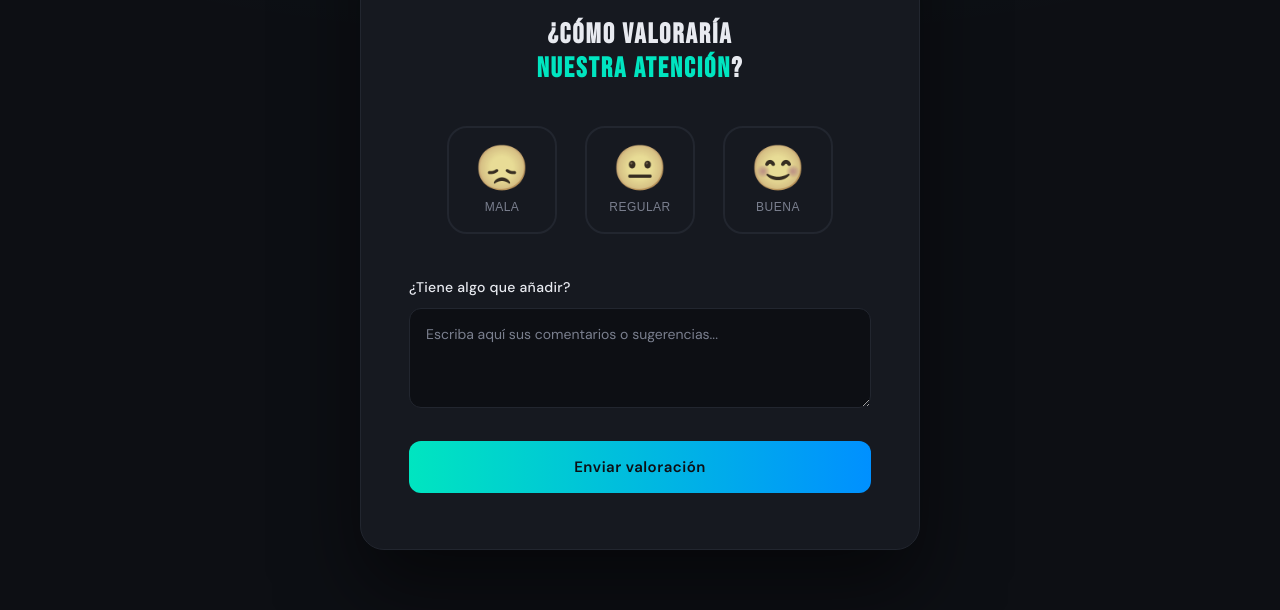
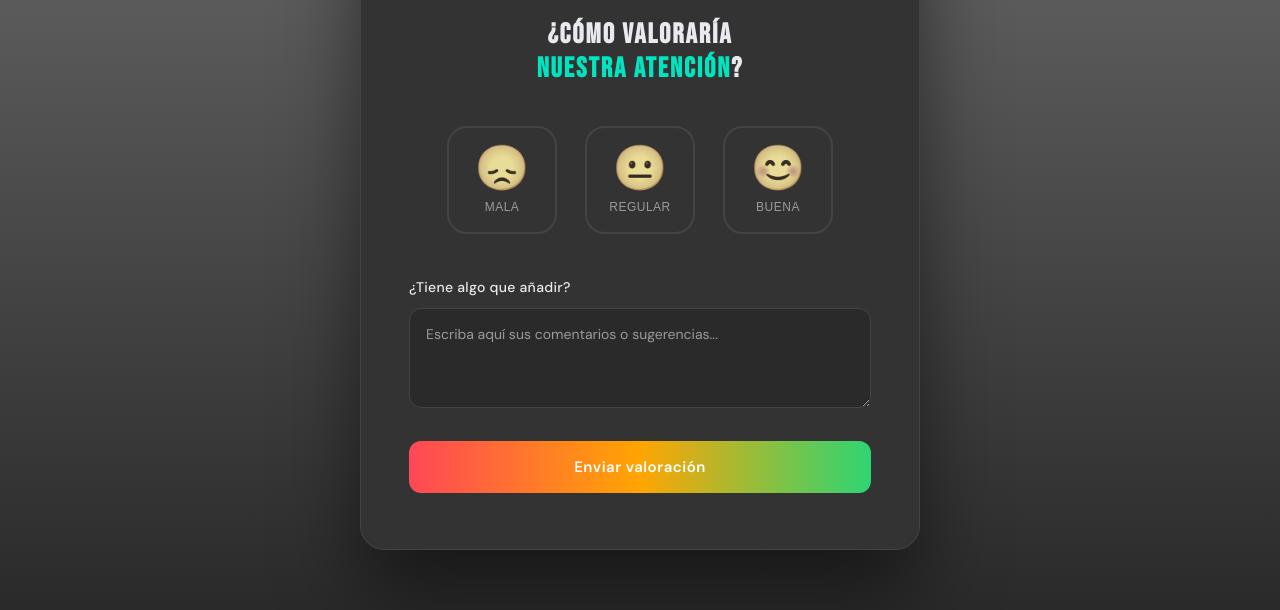
Before and after one commit to Korporatech/korporatech-valoracion, a plain HTML site: page index.html in a window 1280 px wide. Shown: the part 190-800 px from the top of the page. Drawn offline with Linux system fonts and the light colour scheme.

Commit message:
Add files via upload

```diff
--- a/index.html
+++ b/index.html
@@ -8,12 +8,12 @@
   @import url('https://fonts.googleapis.com/css2?family=Bebas+Neue&family=DM+Sans:wght@300;400;500;600&display=swap');
 
   :root {
-    --bg: #0d0f14;
-    --surface: #161920;
-    --border: #22262f;
+    --bg: #2a2a2a;
+    --surface: #333333;
+    --border: #444444;
     --accent: #00e5c0;
     --text: #e8eaf0;
-    --muted: #7a7f8e;
+    --muted: #9a9a9a;
     --red: #ff4757;
     --orange: #ffa502;
     --green: #2ed573;
@@ -22,7 +22,8 @@
   * { margin: 0; padding: 0; box-sizing: border-box; }
 
   body {
-    background: var(--bg);
+    background: linear-gradient(180deg, #6a6a6a 0%, #2a2a2a 100%);
+    background-attachment: fixed;
     color: var(--text);
     font-family: 'DM Sans', sans-serif;
     min-height: 100vh;
@@ -31,7 +32,6 @@
     align-items: center;
     justify-content: center;
     padding: 40px 20px;
-    background-image: radial-gradient(ellipse 80% 50% at 50% -20%, rgba(0,229,192,0.08), transparent);
   }
 
   .card {
@@ -166,12 +166,12 @@
     margin-top: 28px;
     width: 100%;
     padding: 16px;
-    background: linear-gradient(90deg, var(--accent), #0090ff);
+    background: linear-gradient(90deg, #ff4757, #ffa502, #2ed573);
     border: none;
     border-radius: 12px;
-    color: #0d0f14;
+    color: #ffffff;
     font-family: 'DM Sans', sans-serif;
-    font-weight: 600;
+    font-weight: 700;
     font-size: 15px;
     letter-spacing: 0.5px;
     cursor: pointer;
```
